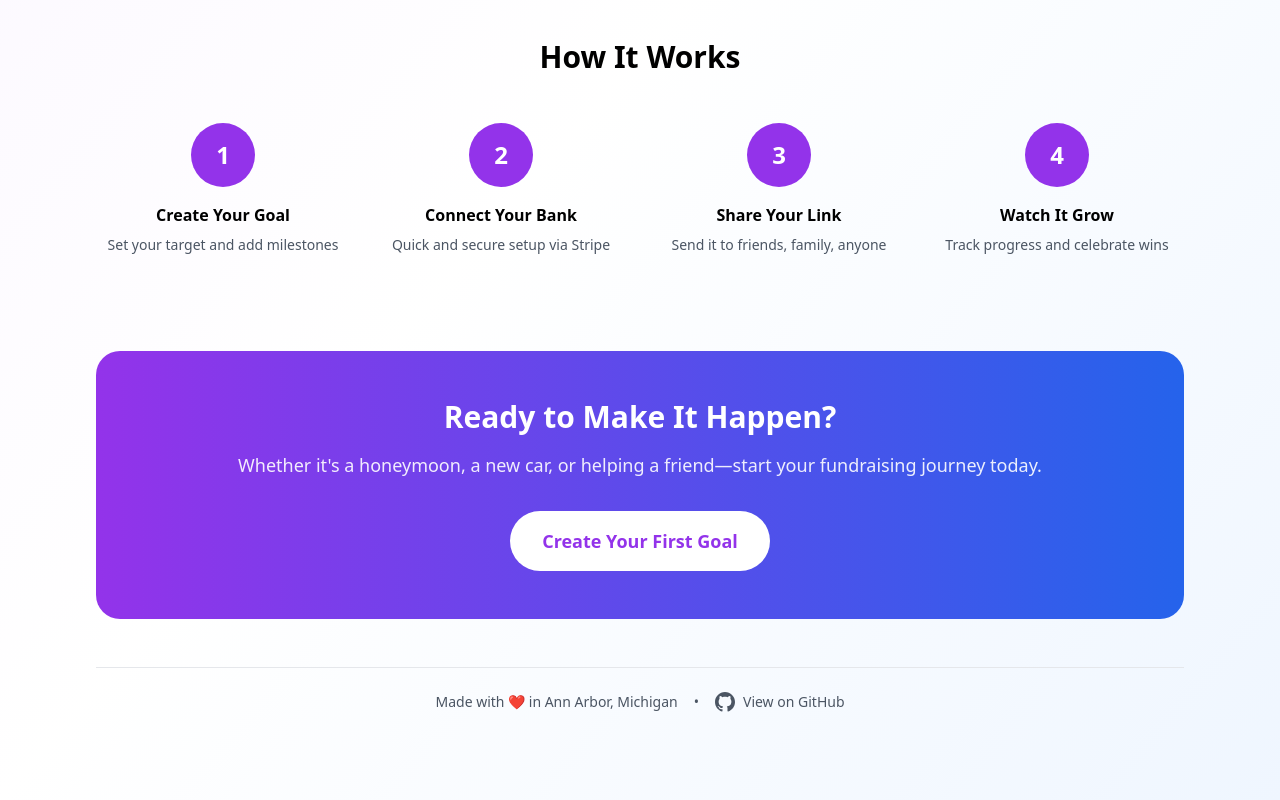
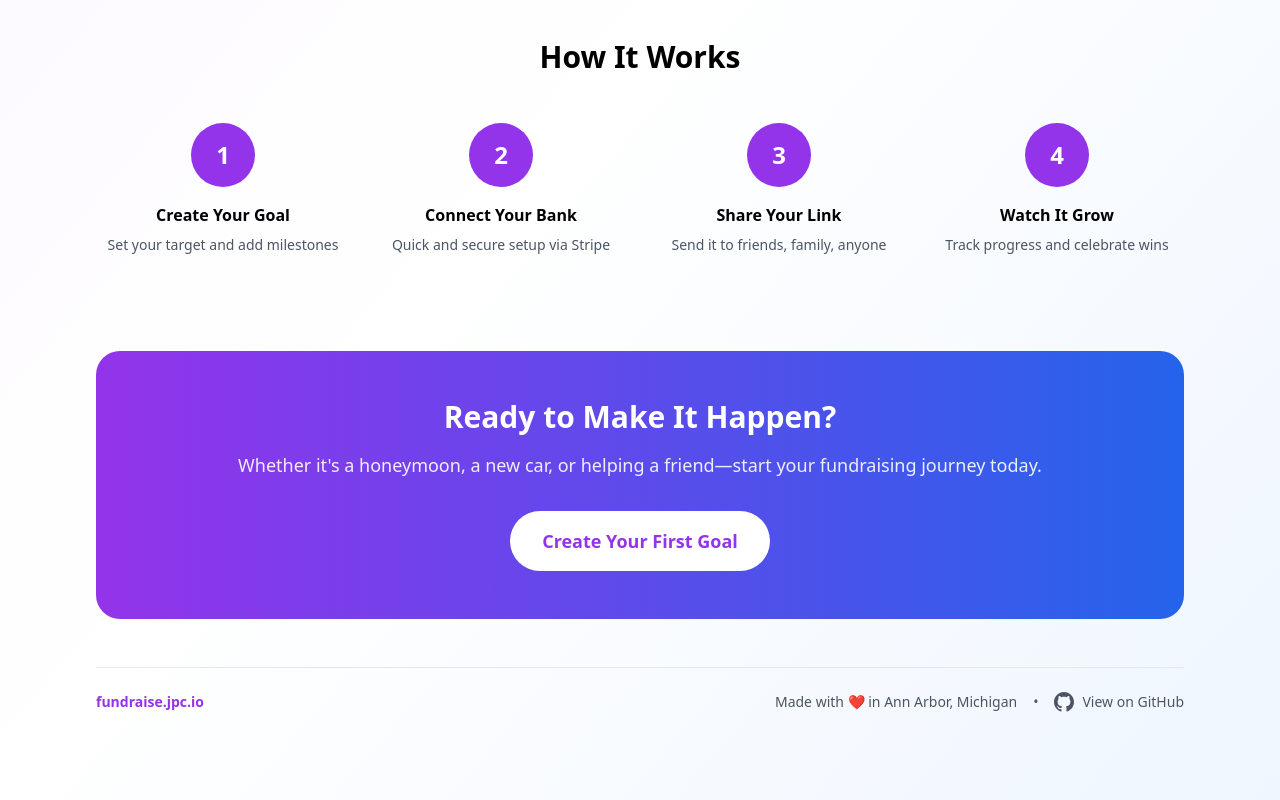
Before and after one commit to johnpc/jpc-fundraise, a React (Vite) app: page / in a window 1280 px wide. Shown: the part 685-1485 px from the top of the page. Built offline with nearby package versions, Linux system fonts and the light colour scheme; no server answers; what aws-amplify would draw is missing.

Commit message:
Add fundraise.jpc.io link to footer

```diff
--- a/src/components/Footer.tsx
+++ b/src/components/Footer.tsx
@@ -1,7 +1,14 @@
 export function Footer() {
   return (
-    <footer className="mt-12 py-6 border-t border-gray-200 text-center text-sm text-gray-600">
-      <div className="flex flex-col sm:flex-row items-center justify-center gap-4">
+    <footer className="mt-12 py-6 border-t border-gray-200 text-sm text-gray-600">
+      <div className="flex flex-col sm:flex-row items-center justify-between gap-4">
+        <a
+          href="https://fundraise.jpc.io"
+          className="font-semibold text-purple-600 hover:text-purple-700 transition-colors"
+        >
+          fundraise.jpc.io
+        </a>
+        <div className="flex flex-col sm:flex-row items-center gap-4">
           <span>Made with ❤️ in Ann Arbor, Michigan</span>
           <span className="hidden sm:inline">•</span>
           <a
@@ -16,6 +23,7 @@ export function Footer() {
             View on GitHub
           </a>
         </div>
+      </div>
     </footer>
   )
 }
```
Lines whose indentation alone changed are shown as unchanged.
